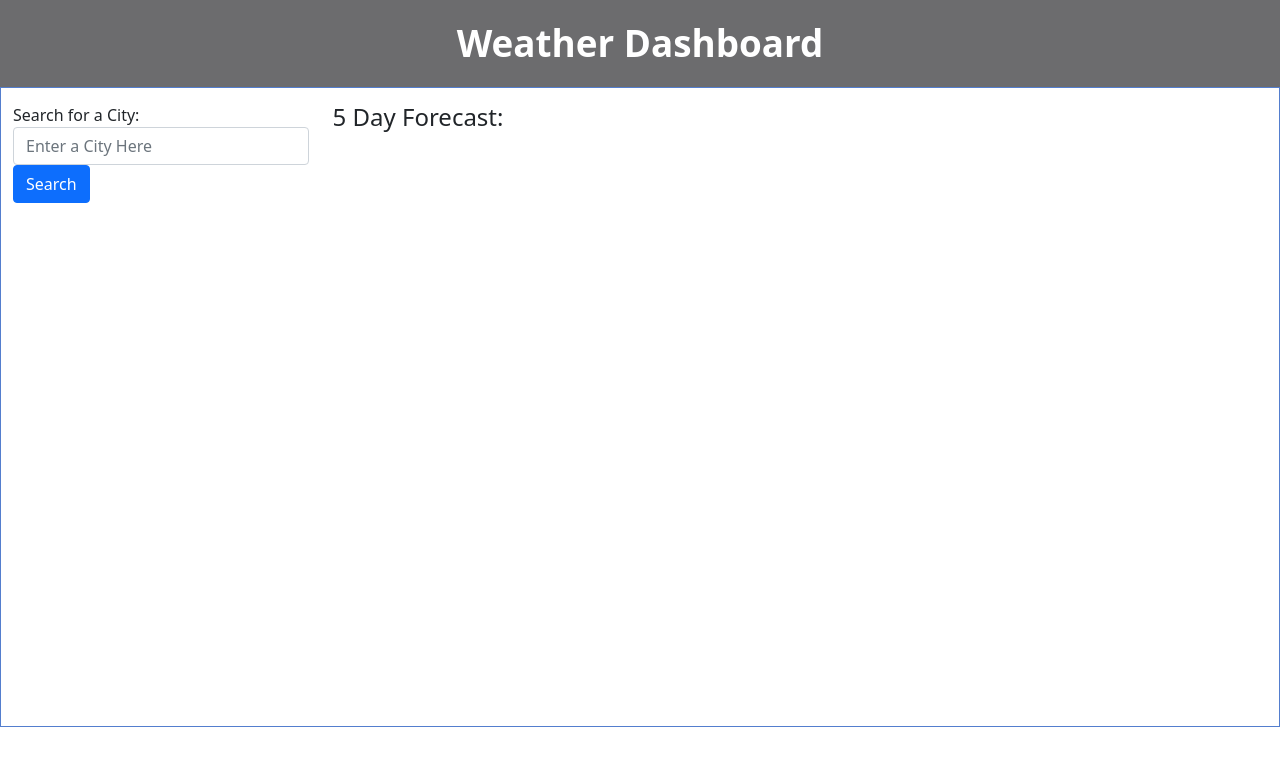
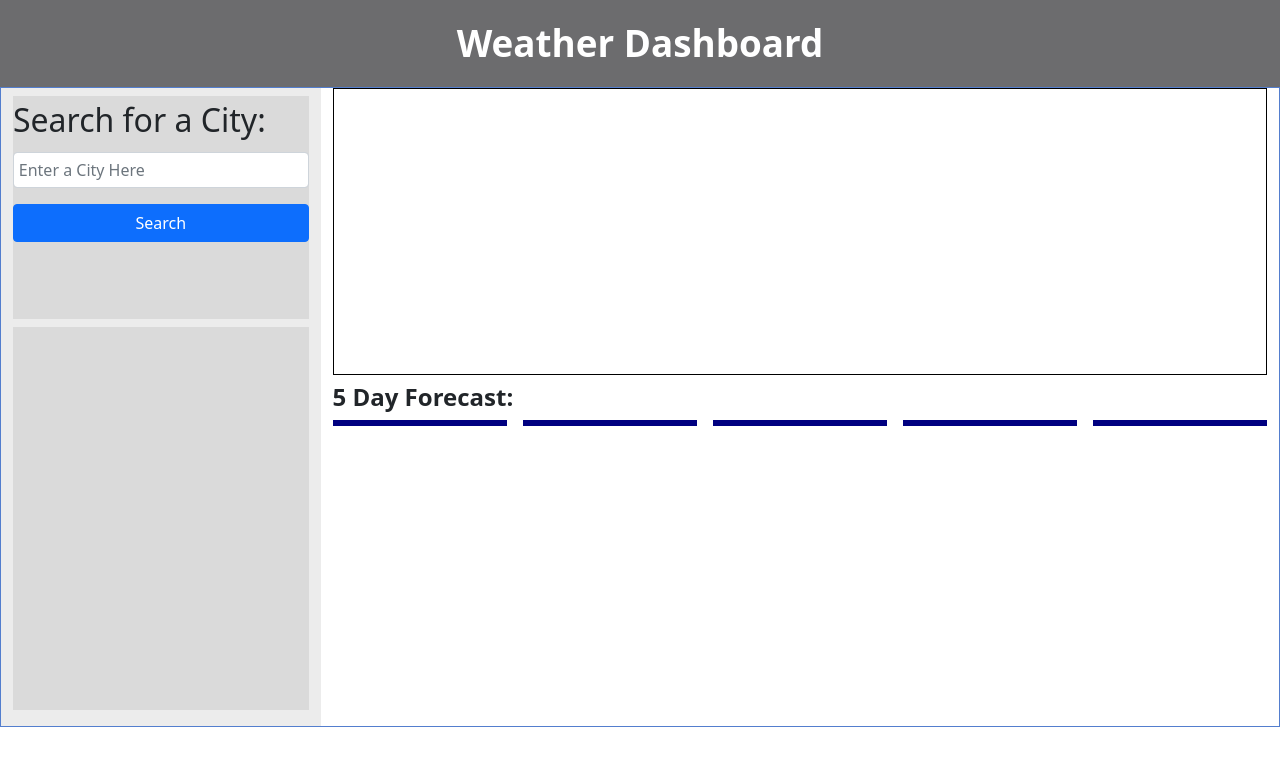
Before and after one commit to dan13l80/Weather-Dashboard, a plain HTML site: page index.html in a window 1280 px wide. Drawn offline with nearby package versions, Linux system fonts and the light colour scheme.

Commit message:
css section update for side display and main.

```diff
--- a/assets/css/style.css
+++ b/assets/css/style.css
@@ -17,7 +17,88 @@ header {
 }
 
 main {
-    padding: .9rem;
+    /*padding: .9rem;*/
     height: 100%;
     border: solid rgb(83, 126, 206) 1px;
 }
+
+section {
+    height: 100%;
+}
+
+#search {
+    background-color: rgba(0, 0, 0, 0.075);
+}
+
+#search *{
+    width: 100%;
+    margin: 0.5rem 0;
+}
+
+#top {
+    height: 35%;
+    background-color: rgba(0, 0, 0, 0.075);
+
+}
+#top input {
+    padding: .3rem;
+}
+#top div {
+    font-size: 2rem;
+}
+
+#bottom {
+    height: 60%;
+    background-color: rgba(0, 0, 0, 0.075);
+}
+
+#display * {
+    width: 100%;
+}
+#display h4 {
+    padding-top: 0.5rem;
+    font-weight: 600;
+}
+#today {
+    display: flex;
+    flex-wrap: wrap;
+    border: solid 1px black;
+    height: 45%;
+    padding: 0.5rem;
+    align-content: space-between;
+}
+#today div{
+    width: 100%;
+}
+#today h2 {
+    width: fit-content;
+}
+#today img {
+    display: inline-block;
+    height: 4rem;
+    width: auto;
+    position: relative;
+    top: -5px;
+}
+
+
+#forecast{
+    height: 55%;
+    margin: 0;
+}
+#forecast div {
+    display: flex;
+    flex-wrap: wrap;
+    height: 70%;
+    background-color: navy;
+    color: white;
+    height: min-content;
+    padding: .2rem;
+    justify-content: center;
+}
+
+#forecast div img {
+    height: 4rem;
+    width: auto;
+    justify-self: center;
+}
```
